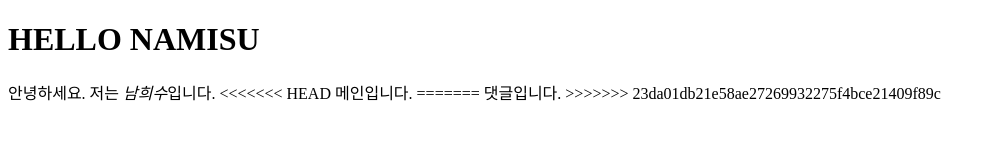
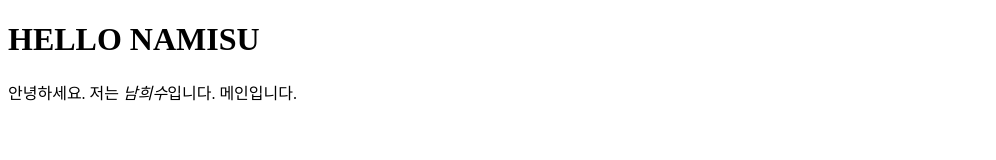
Before and after one commit to namisu009/namisu, a plain HTML site: page index.html in a window 1280 px wide. Shown: the whole page, without its empty margins (0-996 px from the left). Drawn offline with Linux system fonts and the light colour scheme.

Commit message:
no message

```diff
--- a/index.html
+++ b/index.html
@@ -10,11 +10,7 @@
     <h1>HELLO NAMISU</h1>
     <div class="desc namisu">
         안녕하세요. 저는 <em>남희수</em>입니다.
-<<<<<<< HEAD
         메인입니다.
-=======
-        댓글입니다.
->>>>>>> 23da01db21e58ae27269932275f4bce21409f89c
     </div>
 </body>
 </html>
```
